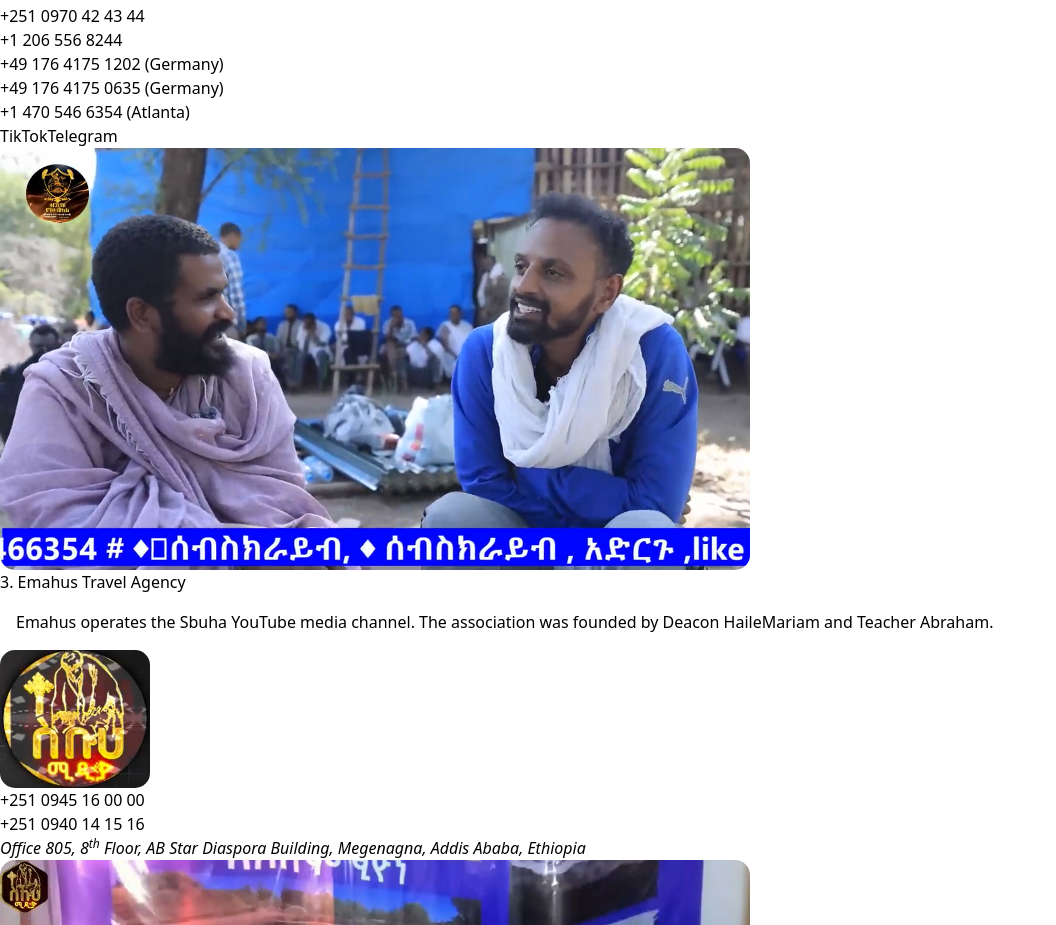
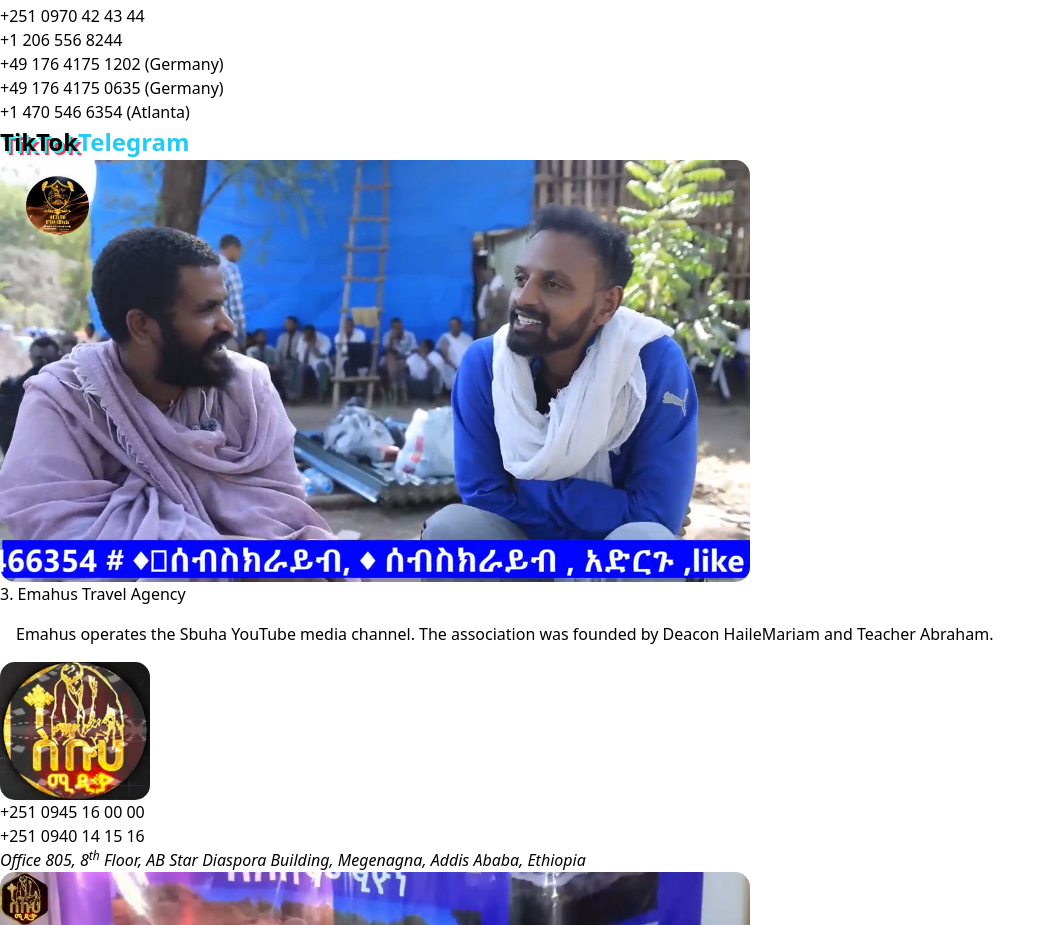
Before and after one commit to ManaIsrael/bermelgeorgis, a Next.js app: page /contact in a window 1280 px wide. Shown: the part 1282-2207 px from the top of the page, without its empty margins (0-1056 px from the left). Built offline with nearby package versions, Linux system fonts and the light colour scheme.

Commit message:
Enhance social media links styles

```diff
--- a/src/app/contact/page.tsx
+++ b/src/app/contact/page.tsx
@@ -68,8 +68,8 @@ export default function Contact() {
             <li><a href="tel:+14705466354" className="text-green-700 hover:text-green-900">+1 470 546 6354 (Atlanta)</a></li>
           </ul>
           <div className="space-x-4 mt-2">
-            <a href="https://www.tiktok.com/@terbinos_media" target="_blank" rel="noopener noreferrer">TikTok</a>
-            <a href="https://t.me/Terbinos_Media" target="_blank" rel="noopener noreferrer">Telegram</a>
+            <a id="tiktok-terbinos" href="https://www.tiktok.com/@terbinos_media" target="_blank" rel="noopener noreferrer">TikTok</a>
+            <a id="telegram-terbinos" href="https://t.me/Terbinos_Media" target="_blank" rel="noopener noreferrer">Telegram</a>
           </div>
           <Image
             className="my-4"
--- a/src/app/globals.css
+++ b/src/app/globals.css
@@ -6,6 +6,21 @@
     margin: 0;
     padding: 0;
     box-sizing: border-box;
+}
+
+#tiktok-terbinos{
+    font-size: x-large;
+    font-weight: bold;
+    text-shadow:
+        2px 2px 0 #25F4EE,
+        4px 4px 0 #FE2C55;
+}
+#telegram-terbinos{
+    font-size: x-large;
+    font-weight: bold;
+    color: #25cbf4;
+    text-shadow:
+        4px 2px 0 #ffffff;
 }
 
 /* body {
```
